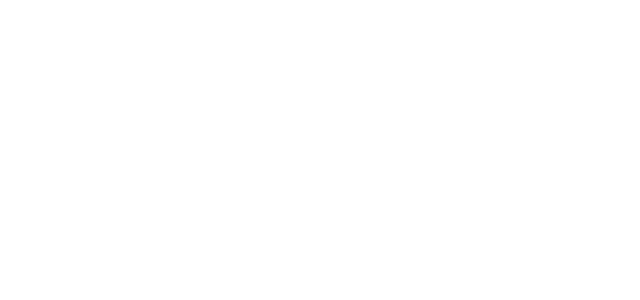
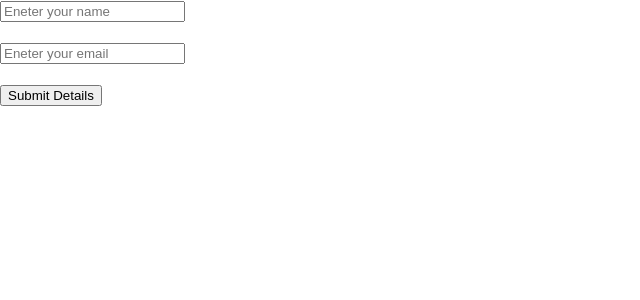
Before and after one commit to simmiw/ecommerce-website, a React (Create React App) app: page / in a window 1280 px wide. Shown: the top 300 px of the page, without its empty margins (0-640 px from the left). Built offline with nearby package versions, Linux system fonts and the light colour scheme.

Commit message:
Adding input form

```diff
--- a/src/App.js
+++ b/src/App.js
@@ -5,13 +5,13 @@ import React from "react";
 // import "./ComponentsCss/Home.css";
 // import AboutUs from "./Components/AboutUs";
 // import { Routes, Route } from "react-router-dom";
-
-import MyPromiseAllPolyfill from './Components/PromiseAllPollyfill';
-import "./ComponentsCss/PromiseAll.css";
+//import MyPromiseAllPolyfill from './Components/PromiseAllPollyfill';
+//import "./ComponentsCss/PromiseAll.css";
+import InputForm from "./Components/inputForm/inputform";
 
 function App() {
   return  <>
-    <MyPromiseAllPolyfill/>
+    <InputForm/>
       {/* <div>This is my header</div>
       <Routes>
         <Route path="/" element={<HomePage />} />
--- /dev/null
+++ b/src/Components/inputForm/inputform.js
@@ -0,0 +1,47 @@
+import React, { useState } from "react";
+
+const InputForm = () => {
+  const [currentName, setCurrentName] = useState("");
+  const [currentEmail, setCurrentEmail] = useState("");
+
+  const pushName = (event) => {
+    setCurrentName(event.target.value);
+  };
+
+  const pushEmail = (event) => {
+    setCurrentEmail(event.target.value);
+  };
+
+  const listItems=(currentName)=>{
+  return `<li>${currentName}<li/>`;
+  }
+
+  return (
+    <>
+      <input
+        type="text"
+        value={currentName}
+        placeholder="Eneter your name"
+        onChange={pushName}
+      />
+      <br />
+      <br />
+
+      <input
+        type="text"
+        value={currentEmail}
+        placeholder="Eneter your email"
+        onChange={pushEmail}
+      />
+      <br />
+      <br />
+
+      <button onClick={listItems}>Submit Details</button>
+
+      <ul>
+      </ul>
+    </>
+  );
+};
+
+export default InputForm;
```
